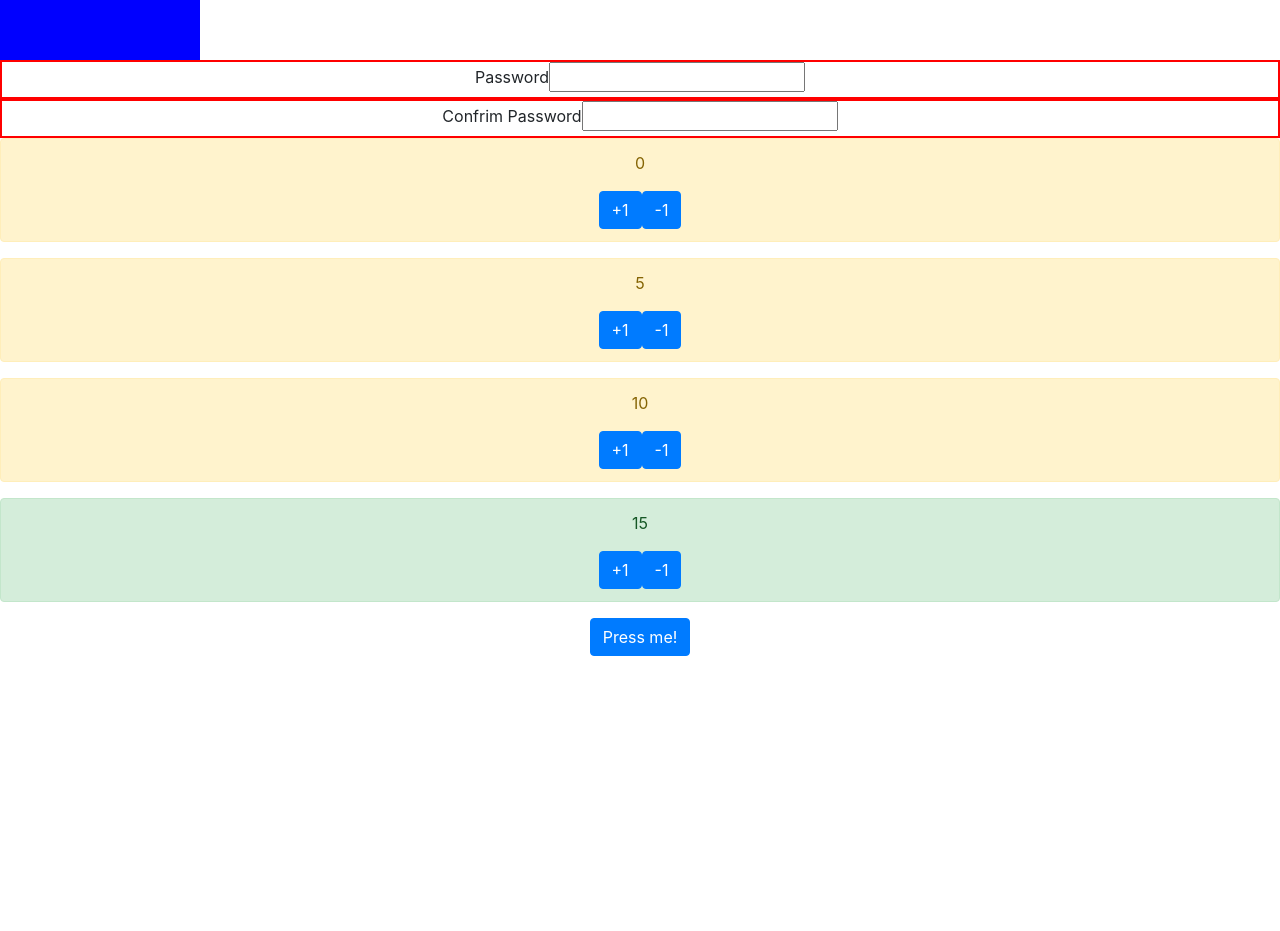
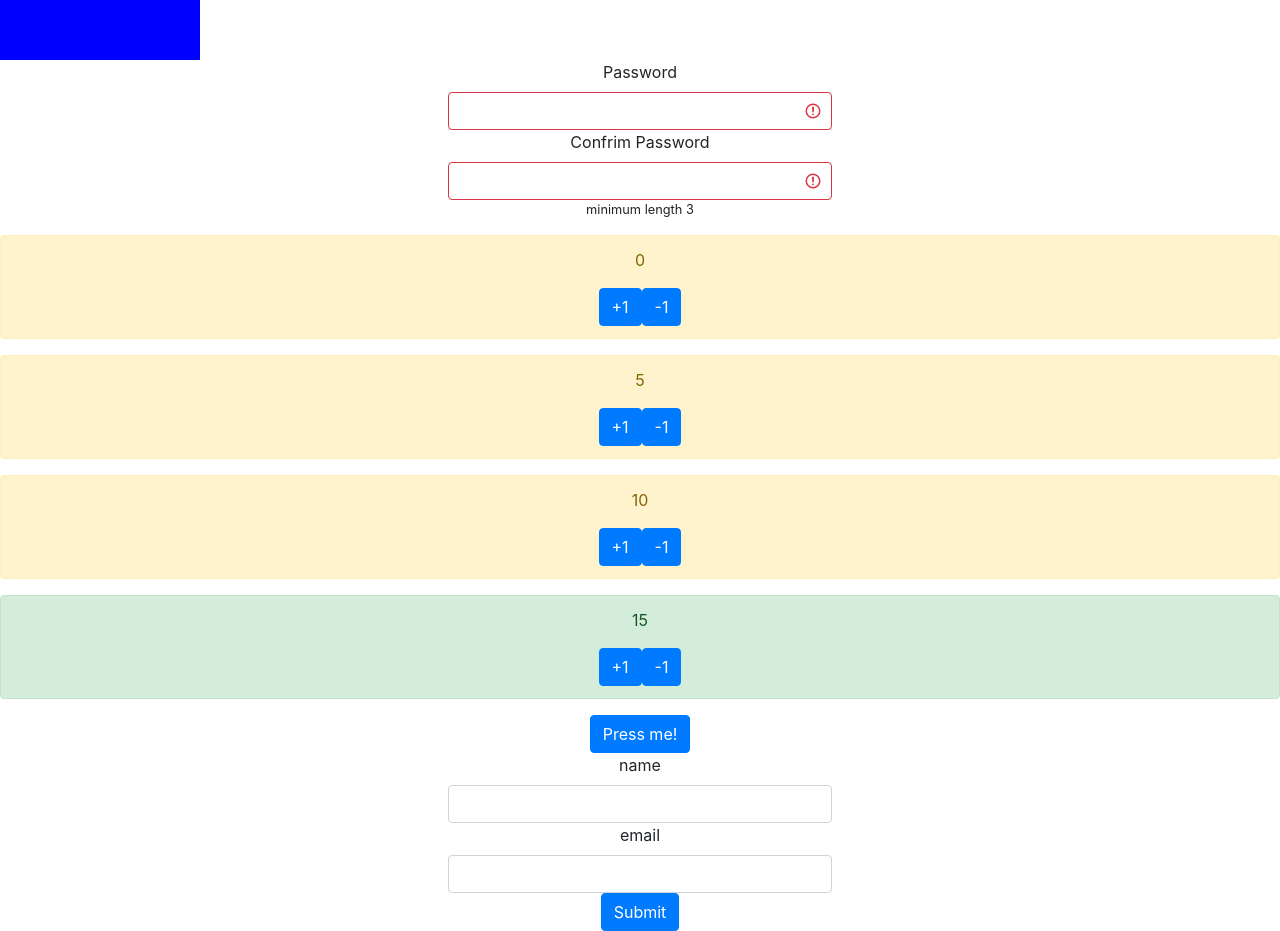
Before and after one commit to willnjl/10-react-continued, a React (Create React App) app: page / in a window 1280 px wide. Shown: the part 340-1271 px from the top of the page. Before the commit the page ends 996 px from the top, so only its background shows below. Built offline with nearby package versions, Linux system fonts and the light colour scheme.

Commit message:
styling changes

```diff
--- a/src/App.js
+++ b/src/App.js
@@ -5,6 +5,7 @@ import Squares from "./components/01-lifting-state/01-Squares/Squares";
 import SignUp from "./components/01-lifting-state/02-password/SignUp";
 import Max from "./components/01-lifting-state/03-MaxCount/Max";
 import Button from "./components/02-passing-data-up/Button";
+import Form from "./components/02-passing-data-up/Form";
 
 function App() {
   return (
@@ -13,6 +14,7 @@ function App() {
       <SignUp minimumLength={3} />
       <Max numbers={[0, 5, 10, 15]} max={25} />
       <Button handleUpdate={(count) => console.log(count)} />
+      <Form handleSubmit={(object) => console.log(object)} />
     </div>
   );
 }
--- a/src/components/01-lifting-state/02-password/Password.js
+++ b/src/components/01-lifting-state/02-password/Password.js
@@ -5,13 +5,14 @@ export default function Password({ label, valid, handleChange }) {
     border: "2px solid red",
   };
   return (
-    <div style={!valid ? style : null}>
+    <form className="form-group" style={{ maxWidth: "24rem", margin: " auto" }}>
       <label htmlFor="password">{label}</label>
       <input
         name="password"
         type="password"
         onChange={(e) => handleChange(e)}
+        className={`form-control ${valid ? null : "is-invalid"}`}
       />
-    </div>
+    </form>
   );
 }
--- a/src/components/01-lifting-state/02-password/SignUp.js
+++ b/src/components/01-lifting-state/02-password/SignUp.js
@@ -37,6 +37,7 @@ export default class SignUp extends Component {
             field01.length + field02.length >= minimumLength * 2
           }
         />
+        <p className="small">minimum length {this.props.minimumLength}</p>
       </div>
     );
   }
--- a/src/components/02-passing-data-up/Form.js
+++ b/src/components/02-passing-data-up/Form.js
@@ -0,0 +1,61 @@
+import React, { Component } from "react";
+
+export default class Form extends Component {
+  constructor(props) {
+    super(props);
+
+    this.state = {
+      name: "",
+      email: "",
+    };
+
+    this.handleSubmit = this.handleSubmit.bind(this);
+    this.handleEmailChange = this.handleEmailChange.bind(this);
+    this.handleNameChange = this.handleNameChange.bind(this);
+  }
+
+  handleEmailChange(e) {
+    let target = e.currentTarget;
+    this.setState({
+      email: target.value,
+    });
+  }
+  handleNameChange(e) {
+    let target = e.currentTarget;
+    this.setState({
+      name: target.value,
+    });
+  }
+  handleSubmit(e) {
+    e.preventDefault();
+    const { handleSubmit } = this.props;
+    handleSubmit({ ...this.state });
+  }
+  render() {
+    return (
+      <form
+        className="form-group"
+        onSubmit={(e) => this.handleSubmit(e)}
+        style={{ maxWidth: "24rem", margin: " auto" }}
+      >
+        <label htmlFor="name">name</label>
+        <input
+          className="form-control"
+          name="name"
+          type="text"
+          id="name"
+          onChange={(e) => this.handleNameChange(e)}
+        />
+        <label htmlFor="email">email</label>
+        <input
+          className="form-control"
+          name="email"
+          type="text"
+          id="email"
+          onChange={(e) => this.handleEmailChange(e)}
+        />
+        <button className="btn btn-primary">Submit</button>
+      </form>
+    );
+  }
+}
```
